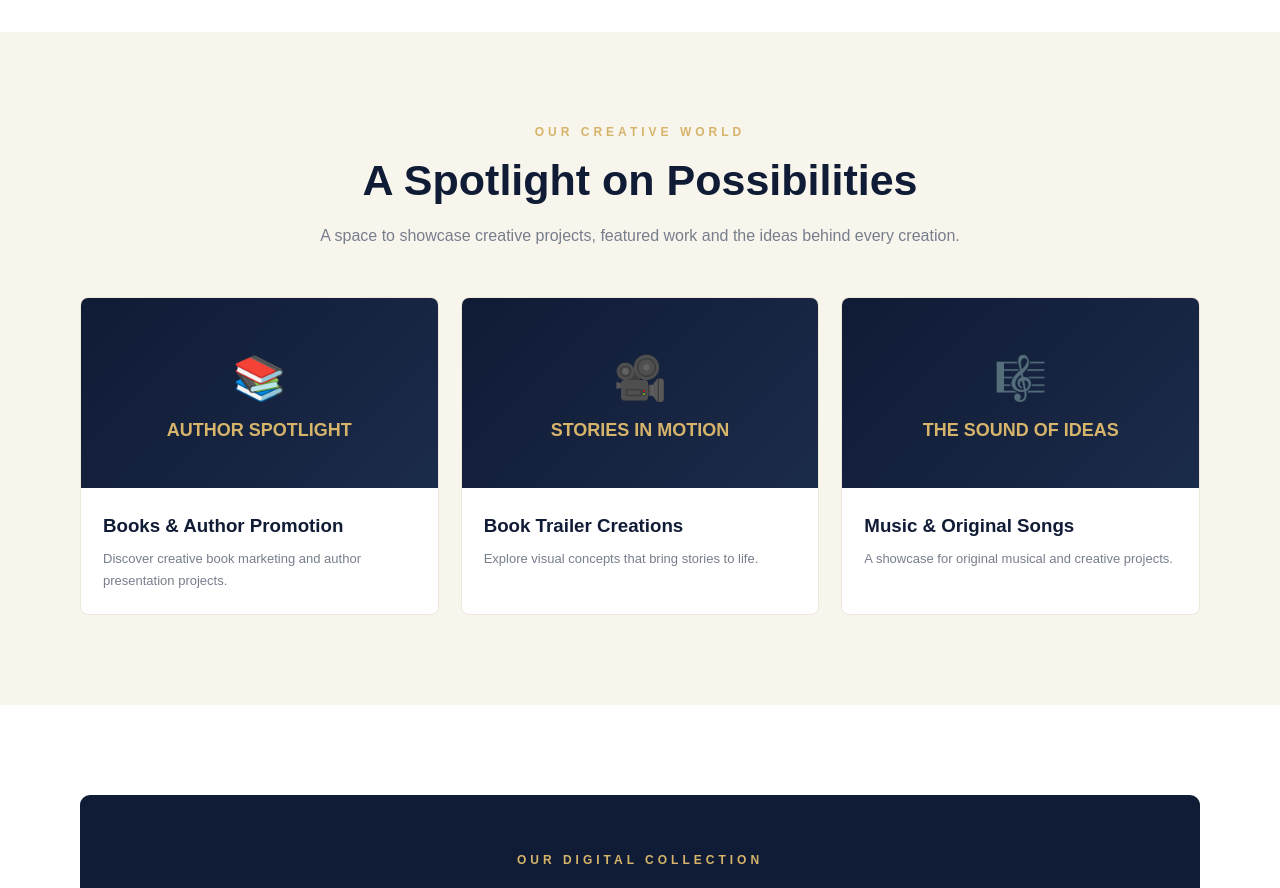
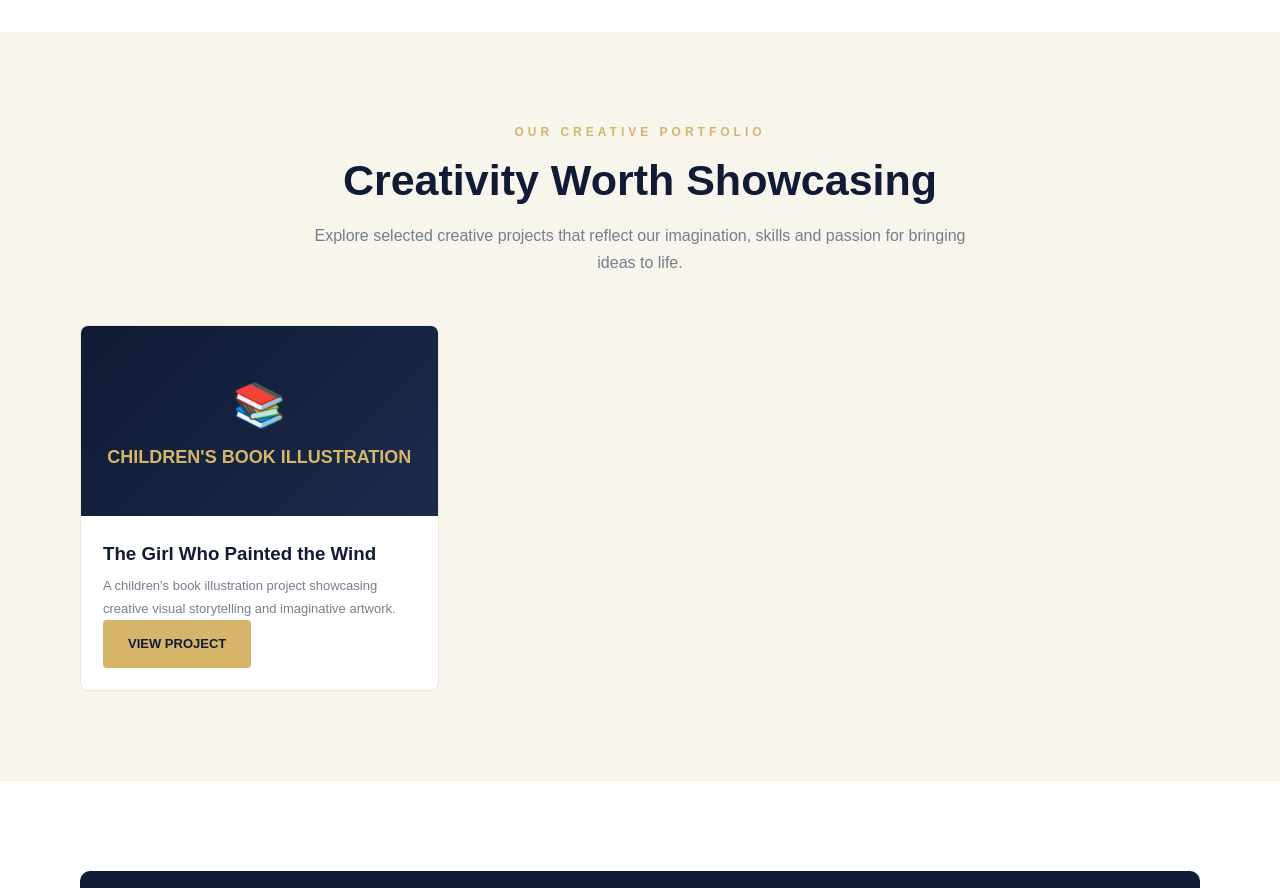
Before and after one commit to OgooluwaSpotlight/ogooluwas-spotlight, a plain HTML site: page index.html in a window 1280 px wide. Shown: the part 2500-3388 px from the top of the page. Drawn offline with Linux system fonts and the light colour scheme.

Commit message:
Revise portfolio section content and headings
Updated portfolio section with new titles and descriptions for creative projects.

```diff
--- a/index.html
+++ b/index.html
@@ -609,45 +609,40 @@ footer {
 </section>
 
 
+
 <section id="portfolio">
   <div class="container">
     <div class="section-heading">
-      <div class="eyebrow">Our Creative World</div>
-      <h2>A Spotlight on Possibilities</h2>
+      <div class="eyebrow">OUR CREATIVE PORTFOLIO</div>
+      <h2>Creativity Worth Showcasing</h2>
       <p>
-        A space to showcase creative projects, featured work and
-        the ideas behind every creation.
+        Explore selected creative projects that reflect our
+        imagination, skills and passion for bringing ideas to life.
       </p>
     </div>
 
     <div class="portfolio-grid">
       <article class="portfolio-card">
         <div class="portfolio-art">
-          <div><span>📚</span><h3>AUTHOR SPOTLIGHT</h3></div>
+          <div>
+            <span>📚</span>
+            <h3>CHILDREN'S BOOK ILLUSTRATION</h3>
+          </div>
         </div>
+
         <div class="portfolio-info">
-          <h3>Books & Author Promotion</h3>
-          <p>Discover creative book marketing and author presentation projects.</p>
-        </div>
-      </article>
-
-      <article class="portfolio-card">
-        <div class="portfolio-art">
-          <div><span>🎥</span><h3>STORIES IN MOTION</h3></div>
-        </div>
-        <div class="portfolio-info">
-          <h3>Book Trailer Creations</h3>
-          <p>Explore visual concepts that bring stories to life.</p>
-        </div>
-      </article>
-
-      <article class="portfolio-card">
-        <div class="portfolio-art">
-          <div><span>🎼</span><h3>THE SOUND OF IDEAS</h3></div>
-        </div>
-        <div class="portfolio-info">
-          <h3>Music & Original Songs</h3>
-          <p>A showcase for original musical and creative projects.</p>
+          <h3>The Girl Who Painted the Wind</h3>
+          <p>
+            A children's book illustration project showcasing
+            creative visual storytelling and imaginative artwork.
+          </p>
+          <a
+            href="portfolio/THE%20GIRL%20WHO%20PAINTED%20THE%20WIND%20%5B3Dpixer%5D%20-.pdf"
+            class="btn"
+            target="_blank"
+            rel="noopener noreferrer">
+            VIEW PROJECT
+          </a>
         </div>
       </article>
     </div>
```
